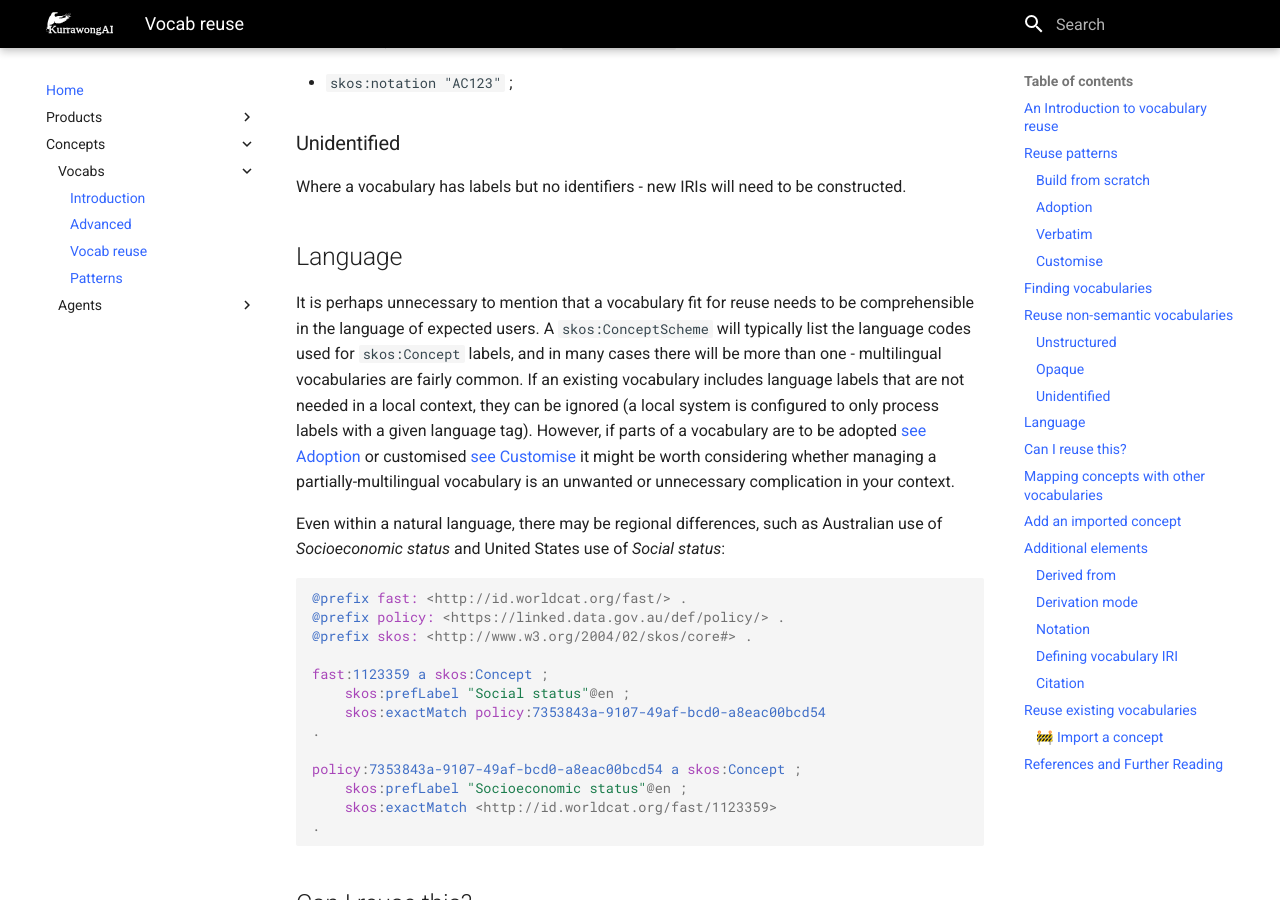
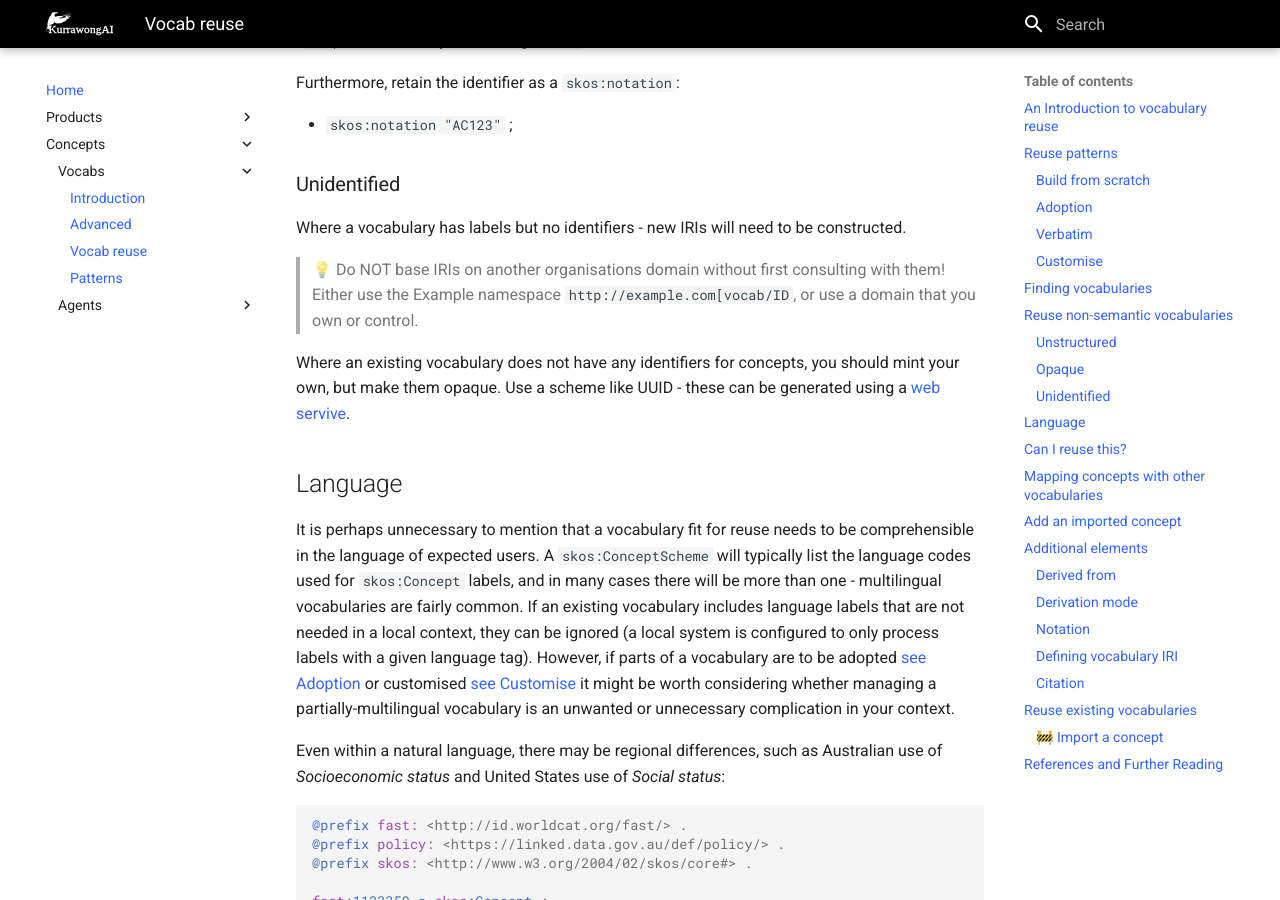
Before and after one commit to Kurrawong/docs, an MkDocs documentation site: the page built from docs/concepts/vocabs/vocab-reuse.md, in a window 1280 px wide and 900 px high, scrolled down 4174 px. Built offline with MkDocs 1.6.1 and Material for MkDocs 9.7.7, drawn with Linux system fonts in a browser that asks for light colours; some of the changed text lies outside the part shown.

Commit message:
Update vocab-reuse.md

```diff
--- a/docs/concepts/vocabs/vocab-reuse.md
+++ b/docs/concepts/vocabs/vocab-reuse.md
@@ -83,7 +85,6 @@ You may make minor changes to published vocabularies to meet local requirements.
 If you are going to Adopt, use Verbatim or Customise a vocabulary, you'll need to find relevant vocabularies to do so with. Even if you are Building from scratch, it's a good idea to know about other vocabulary work already done in your domain. There may already be vocabularies that meet your requirements, such as enriching the semantics of a metadata catalogue. They may exist in a nearby knowledge domain, industry or sector, and may originate in other global regions.
 
 Look for vocabularies available for reuse listed in vocabulary registries and discovery services, such as:
-
 
 - [Research Vocabularies Australia](https://vocabs.ardc.edu.au): vocabularies span a wide range of research and industry domains. Vocabulary search can be filtered by format and licensing, and many may be accessed directly from the RVA site via download or API.
 - [BARTOC.org](https://bartoc.org): this is an international registry of vocabularies and ontologies in many languages and with over 2,500 records.
@@ -125,6 +126,10 @@ Furthermore, retain the identifier as a `skos:notation`:
 
 ### Unidentified
 Where a vocabulary has labels but no identifiers - new IRIs will need to be constructed.
+
+> 💡 Do NOT base IRIs on another organisations domain without first consulting with them! Either use the Example namespace `http://example.com[vocab/ID`, or use a domain that you own or control.
+
+Where an existing vocabulary does not have any identifiers for concepts, you should mint your own, but make them opaque. Use a scheme like UUID - these can be generated using a [web servive](https://www.uuidgenerator.net).
 
 ## Language
 
```
Also changed, not shown: other parts of docs/concepts/vocabs/vocab-reuse.md (+2 -0 lines).
